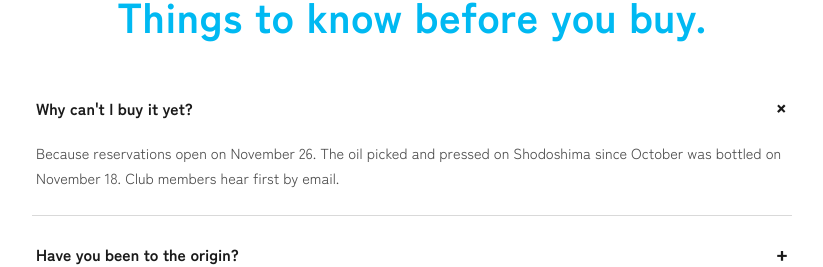
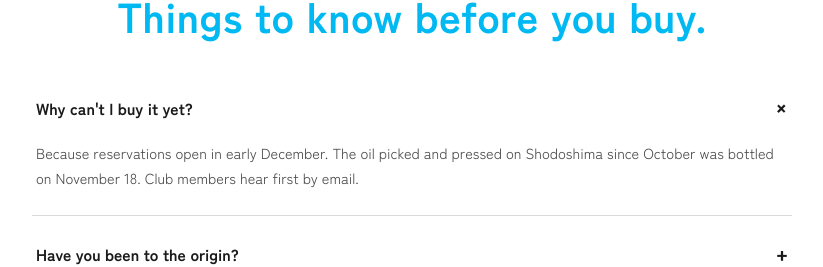
Before and after one commit to hikaruendo/olive1-theme, a Next.js app in the folder vercel-lp/: page /en in a window 1280 px wide. Shown: the part 9805-10072 px from the top of the page, without its empty margins (228-1051 px from the left). Built offline with nearby package versions, Linux system fonts and the light colour scheme; a web font is replaced by a local one.

Commit message:
予約の受付開始を「12月上旬」の表記に（日英）
Co-Authored-By: Claude Fable 5.2 <noreply@anthropic.com>

```diff
--- a/vercel-lp/src/content/home.ts
+++ b/vercel-lp/src/content/home.ts
@@ -153,7 +153,7 @@ const ja = {
     items: [
       {
         q: "なぜ、まだ買えないのですか？",
-        a: "予約の受付が11月26日からだからです。10月から小豆島で摘んで搾ってきた油は、11月18日に瓶に詰めました。クラブのメールでいちばん先にお知らせします。",
+        a: "予約の受付が12月上旬からだからです。10月から小豆島で摘んで搾ってきた油は、11月18日に瓶に詰めました。クラブのメールでいちばん先にお知らせします。",
         open: true,
       },
       {
@@ -345,7 +345,7 @@ const en: typeof ja = {
     items: [
       {
         q: "Why can't I buy it yet?",
-        a: "Because reservations open on November 26. The oil picked and pressed on Shodoshima since October was bottled on November 18. Club members hear first by email.",
+        a: "Because reservations open in early December. The oil picked and pressed on Shodoshima since October was bottled on November 18. Club members hear first by email.",
         open: true,
       },
       {
--- a/vercel-lp/src/content/reserve.ts
+++ b/vercel-lp/src/content/reserve.ts
@@ -43,7 +43,7 @@ const ja = {
       sub: "ラベルを作っているところです。できたら、ここに瓶の写真を載せます。",
       alt: "ラベルを貼る前の瓶の絵。首のある濃い緑の角瓶に、黒いキャップ。ラベルの場所は点線の枠だけ",
     },
-    closedTitle: "予約は11月26日（木）から",
+    closedTitle: "予約は12月上旬から",
     closedBody: "受付が始まったら、クラブのメールでいちばん先にお知らせします。",
     soldoutTitle: "今年の分は、すべて予約が入りました",
     soldoutBody: "来年の予約はクラブのメールでお知らせします。",
@@ -175,7 +175,7 @@ const en: typeof ja = {
       sub: "The label is being made. A photo of the bottle goes here when it is ready.",
       alt: "A drawing of the bottle before its label: a dark green square bottle with a neck and a black cap. The label area is a dashed outline",
     },
-    closedTitle: "Reservations open Thursday, November 26",
+    closedTitle: "Reservations open in early December",
     closedBody: "Club members hear first by email when reservations open.",
     soldoutTitle: "This year's bottles are all reserved",
     soldoutBody: "Club members will hear about next year's reservations by email.",
```
Also changed, not shown: 2 other files (tests, documents, lock files or other folders).
